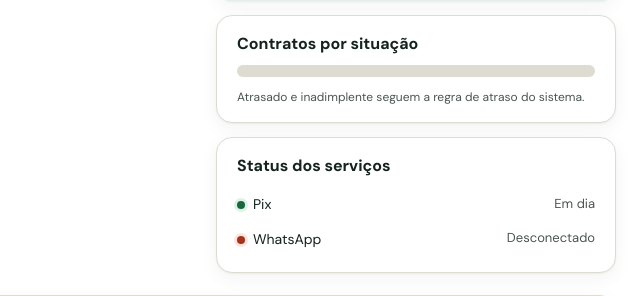
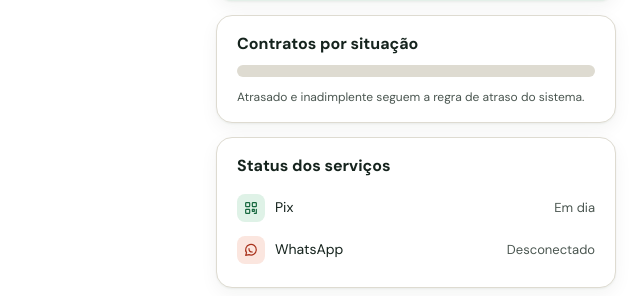
Before and after one commit to mounjour/cell-pag, a Django app: template templates/relatorios/inicio.html in a window 1280 px wide. Shown: the part 584-880 px from the top of the page, without its empty margins (640-1280 px from the left). Run offline with Django 5.2, Linux system fonts and the light colour scheme; the template is opened without the code that fills it, so the values that code supplies are empty.

Commit message:
fix: status dos serviços com ícones de Pix e WhatsApp no lugar da bolinha (#251)
Co-authored-by: Claude Sonnet 5.5 <noreply@anthropic.com>

```diff
--- a/static/css/inicio.css
+++ b/static/css/inicio.css
@@ -237,3 +237,8 @@
 
 /* Parcela já paga: mesmo tamanho e formato do botão "Registrar pagamento", mas cinza, opaco e sem ação. */
 .ic-feito { background: var(--ic-line); color: var(--ic-muted); border-color: var(--ic-line); opacity: .7; cursor: default; pointer-events: none; }
+
+/* Status dos serviços: ícone do serviço, verde quando está bem e vermelho em alerta (no lugar da bolinha). */
+.ic-status .ic-dot { display: inline-flex; align-items: center; justify-content: center; width: 28px; height: 28px; margin-right: 10px; border-radius: 8px; background: var(--ic-ok-soft); color: var(--ic-ok); box-shadow: none; vertical-align: middle; }
+.ic-status .ic-dot .icone { width: 16px; height: 16px; }
+.ic-status.alerta .ic-dot { background: var(--ic-danger-soft); color: var(--ic-danger); box-shadow: none; }
--- a/templates/relatorios/inicio.html
+++ b/templates/relatorios/inicio.html
@@ -94,10 +94,10 @@
       <section class="ic-card ic-integ">
         <h3>Status dos serviços</h3>
         <a class="ic-status{% if pix_alertas_n %} alerta{% endif %}" href="{% url 'pagamentos:pix_painel' %}">
-          <span><i class="ic-dot"></i>Pix</span><em>{% if pix_alertas_n %}{{ pix_alertas_n }} pendência{{ pix_alertas_n|pluralize }} no Pix, Conferir pendências{% else %}Em dia{% endif %}</em>
+          <span><i class="ic-dot">{% include "_icone.html" with nome="pix" %}</i>Pix</span><em>{% if pix_alertas_n %}{{ pix_alertas_n }} pendência{{ pix_alertas_n|pluralize }} no Pix, Conferir pendências{% else %}Em dia{% endif %}</em>
         </a>
         <a class="ic-status{% if whatsapp_estado != 'open' and whatsapp_estado != 'simulado' %} alerta{% endif %}" href="{% url 'pagamentos:conexoes' %}" data-whatsapp-tile>
-          <span><i class="ic-dot"></i>WhatsApp</span>
+          <span><i class="ic-dot">{% include "_icone.html" with nome="whatsapp" %}</i>WhatsApp</span>
           <em data-whatsapp-tile-valor>{% if whatsapp_estado == 'open' %}Conectado{% elif whatsapp_estado == 'simulado' %}Simulação{% else %}Desconectado{% endif %}</em>
         </a>
       </section>
```
